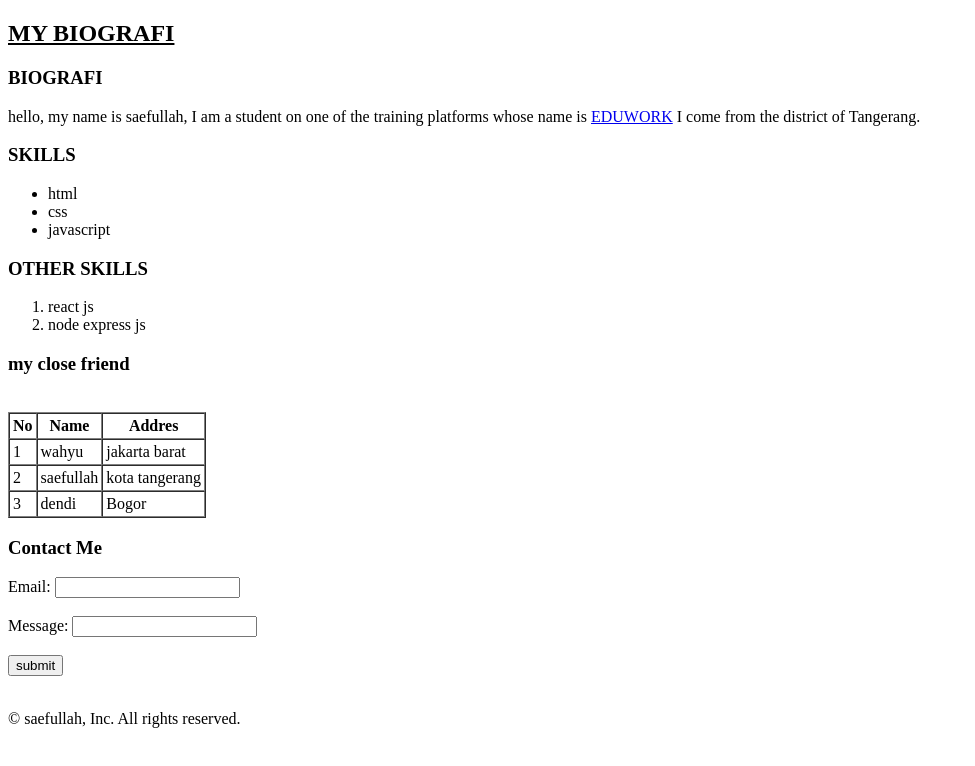
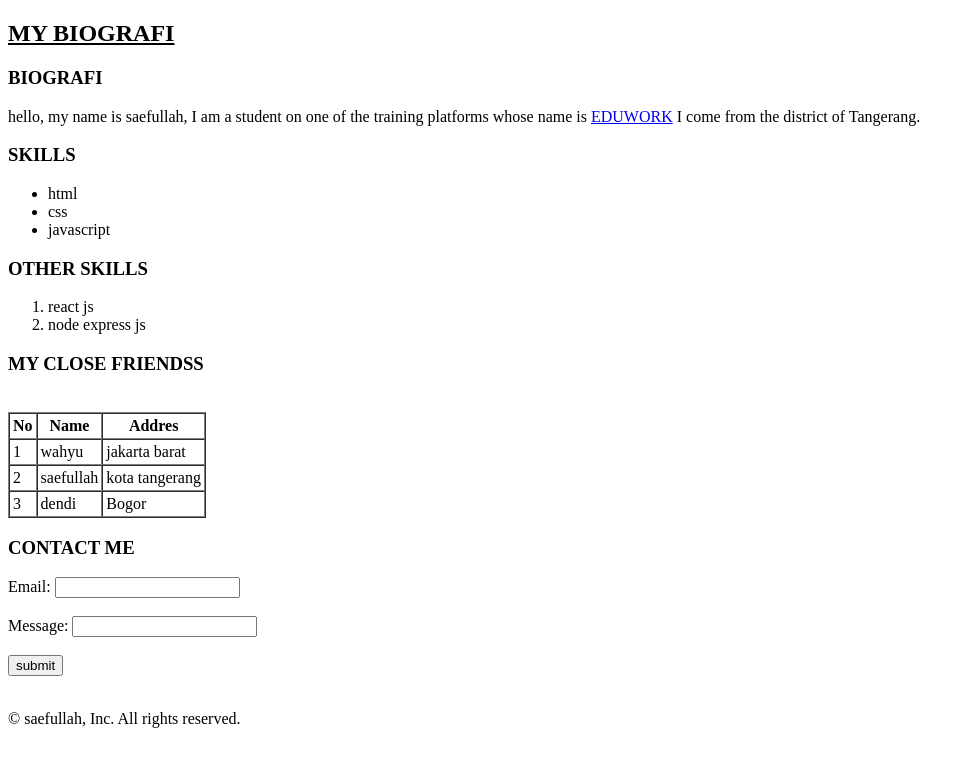
Before and after one commit to saeful26/PORTOFOLIO-NO-CSS, a plain HTML site: page index.html in a window 1280 px wide. Shown: the whole page, without its empty margins (0-975 px from the left). Drawn offline with Linux system fonts and the light colour scheme.

Commit message:
merubah beberapa file

```diff
--- a/index.html
+++ b/index.html
@@ -23,7 +23,7 @@
         <li>react js</li>
         <li>node express js</li>
     </ol>
-    <h3>my close friend</h3>
+    <h3>MY CLOSE FRIENDSS</h3>
     <table border="1px" cellspacing="0" cellpadding="3">
         <tr>
           <th>No</th>
@@ -47,7 +47,7 @@
         </tr>
         <br>
         </table>
-        <h3>Contact Me</h3>
+        <h3>CONTACT ME</h3>
         <form action="/action_page.php">
             <label for="fname">Email:</label>
             <input type="text" id="fname" name="fname"><br><br>
```
